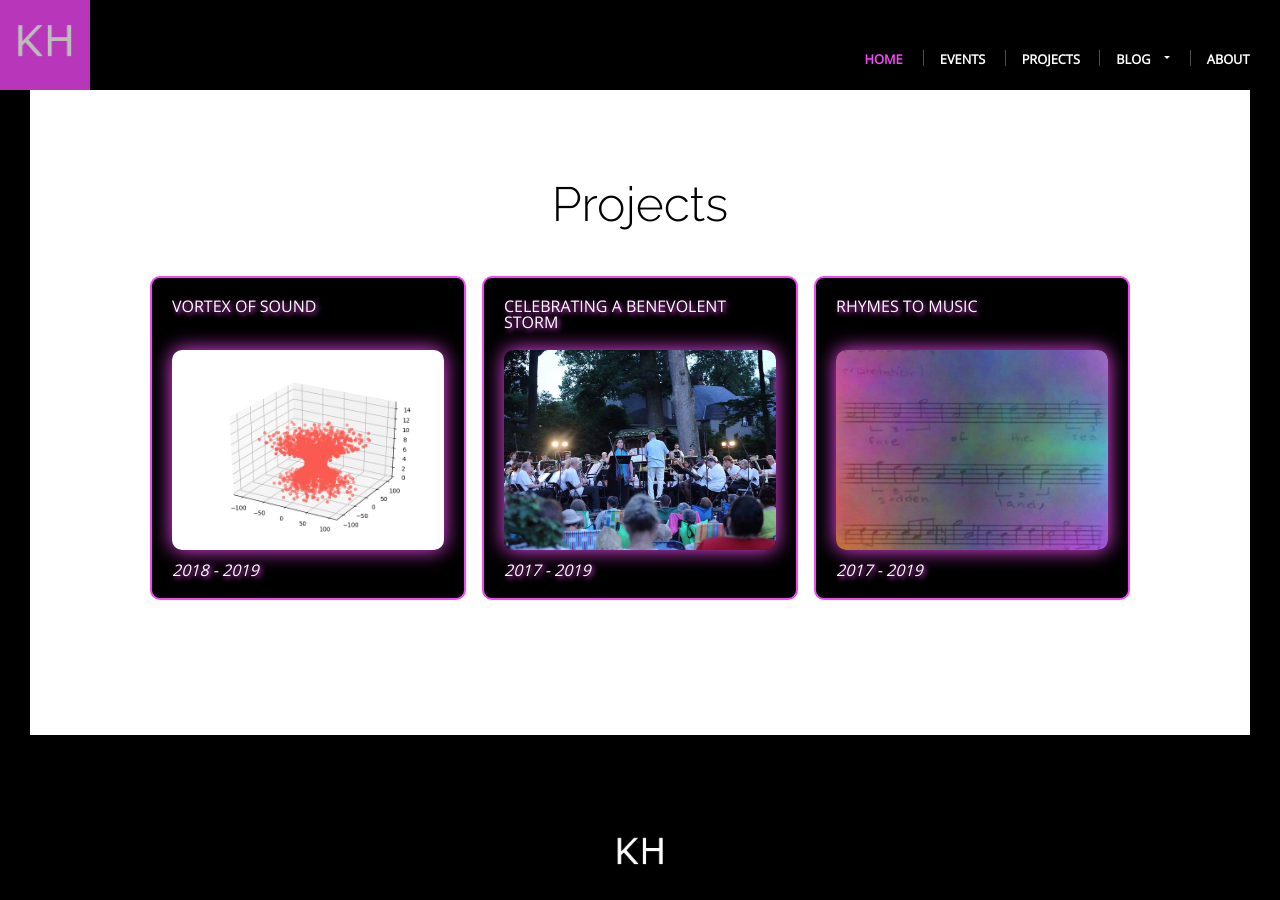
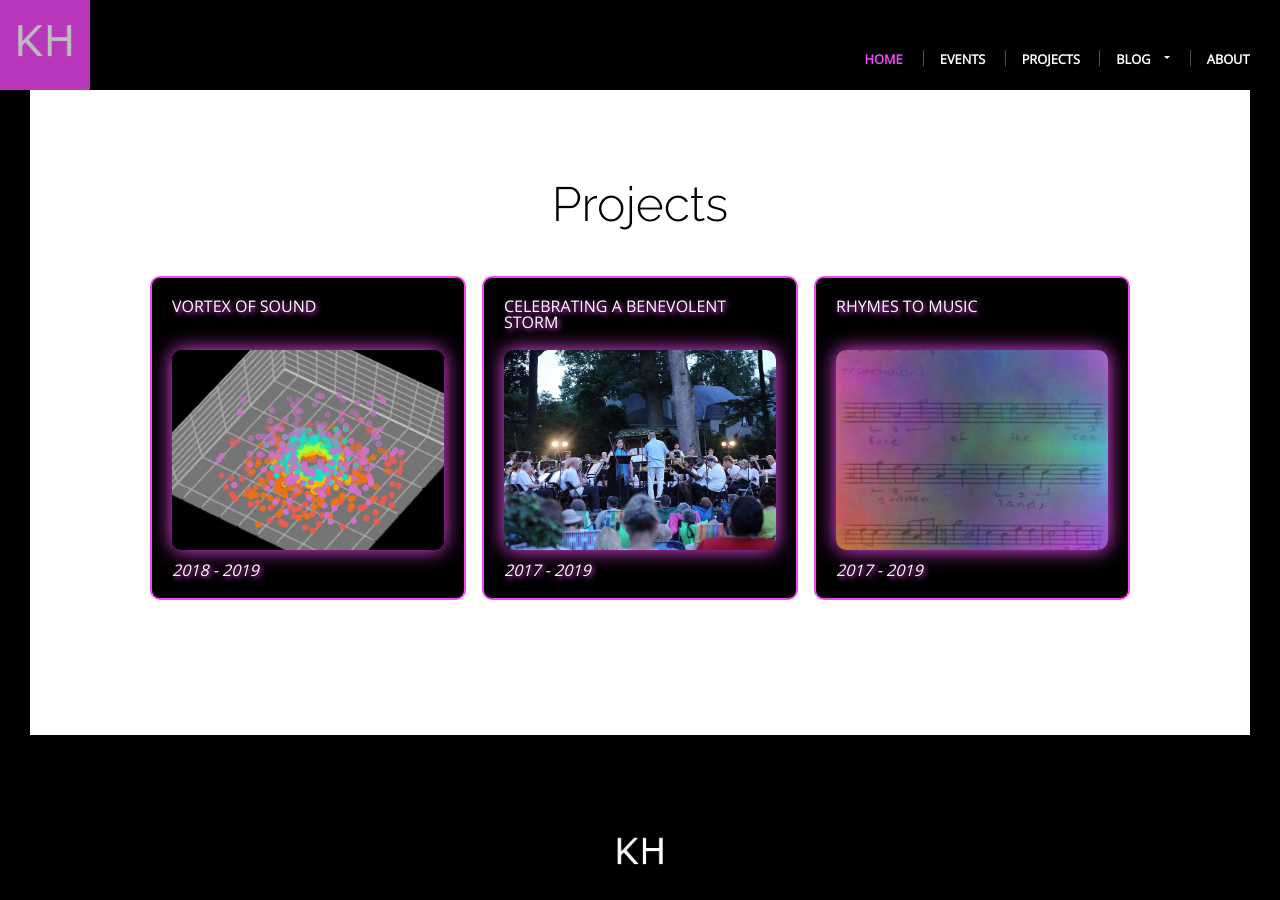
Before and after one commit to khoeger/khoeger.github.io, a Jekyll site: the page built from projects/index.html, in a window 1280 px wide and 900 px high. Built offline with Jekyll 4.4.1, drawn with Linux system fonts in a browser that asks for light colours.

Commit message:
Improve vortex of sound visual

```diff
--- a/_projects_list/vortex-of-sound.markdown
+++ b/_projects_list/vortex-of-sound.markdown
@@ -3,7 +3,7 @@ layout: project
 title: Vortex Of Sound
 start-date: 2018-03-01 20:00:00 -0500
 end-date: 2019-10-02 20:00:00 -0500
-image: /assets/img/2018/2018-09-30/3d_3000n.png
+image: /assets/img/umbrellaProjects/vortexOfSound.png
 project-tag: vortexOfSound
 categories: vortex mathematicalModelling ambisonics
 description: fake description
```
Also changed, not shown: assets/img/umbrellaProjects/vortexOfSound.png (added).
